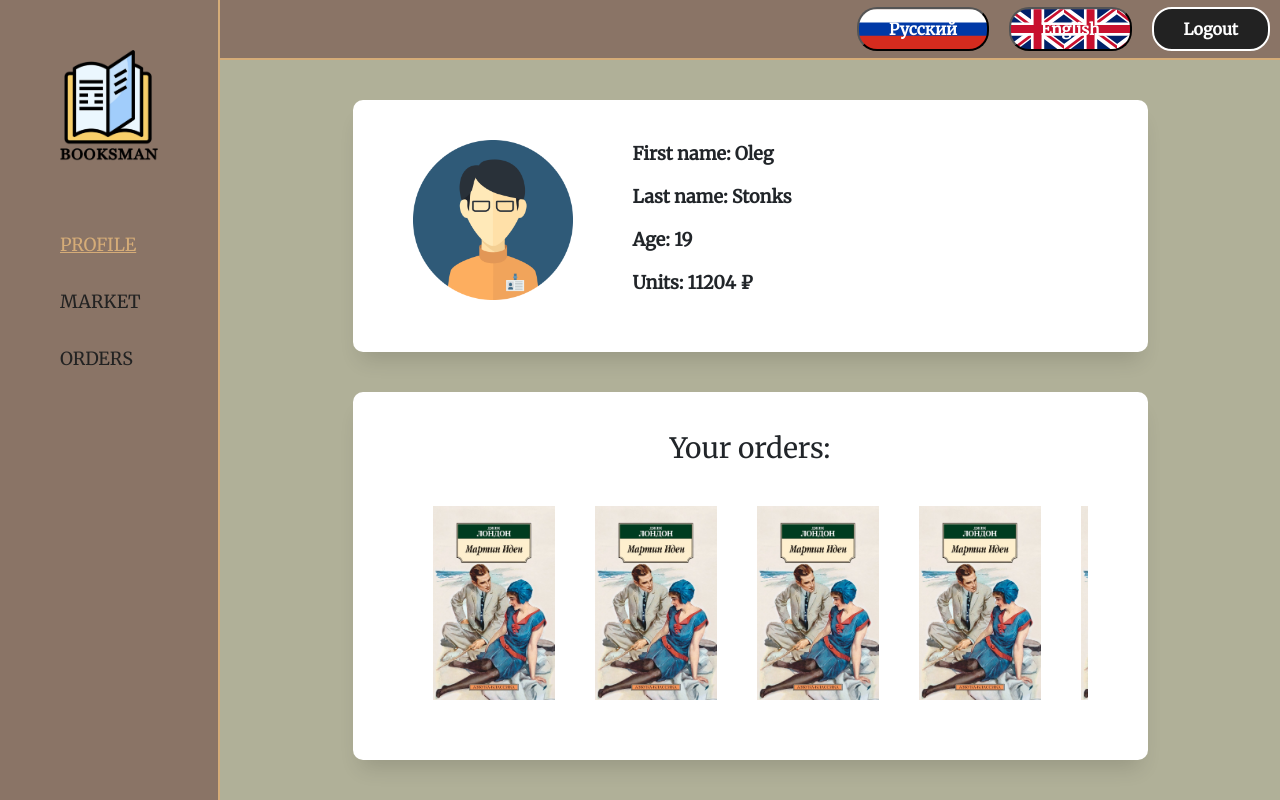
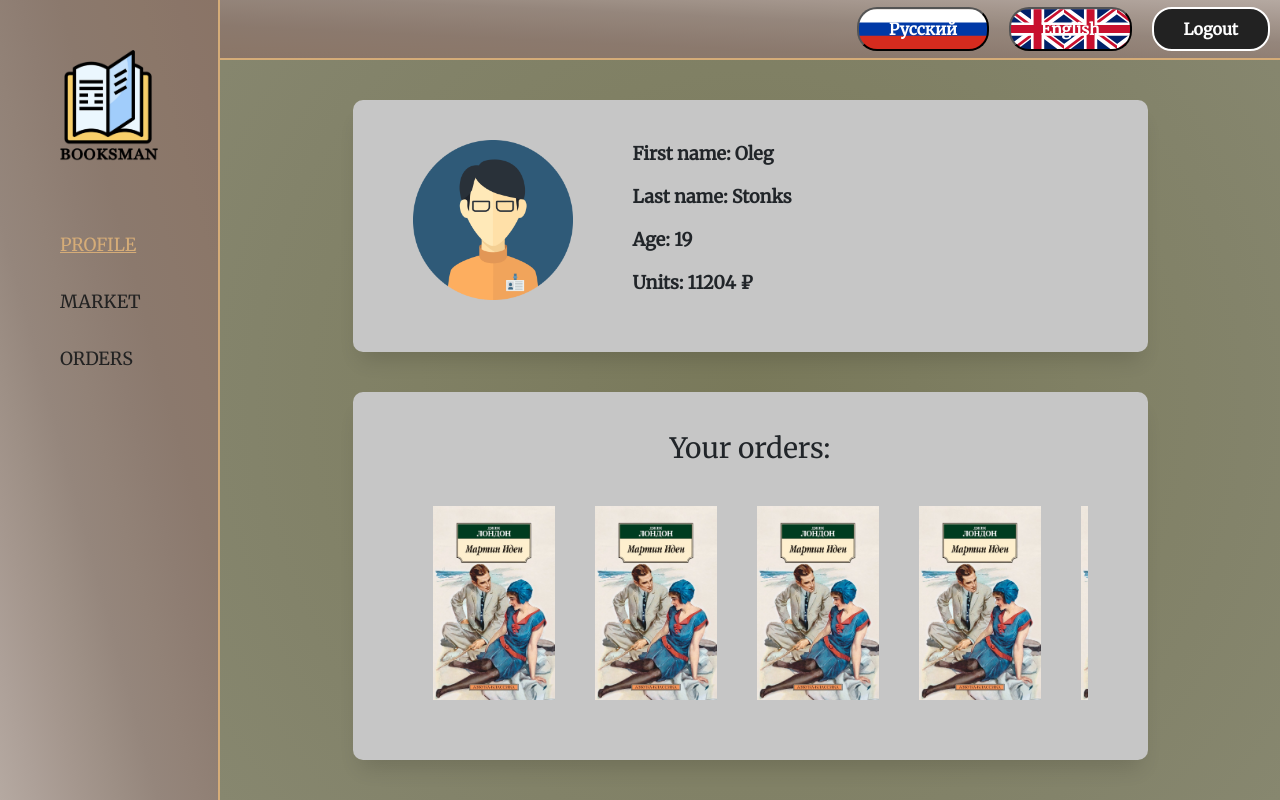
Before and after one commit to gzhel/booksman, a React (Create React App) app: page /profile in a window 1280 px wide. Built offline with nearby package versions, Linux system fonts and the light colour scheme; sample sign-in values are in the browser's storage.

Commit message:
0.0.4: BM - gradient colors

```diff
--- a/src/assets/styles/components/_card.scss
+++ b/src/assets/styles/components/_card.scss
@@ -6,7 +6,7 @@
     box-shadow: 0 15px 21px -8px rgba(0, 0, 0, .14);
     border: none;
     border-radius: 10px;
-    background: #fff;
+    background: #C6C6C6;
     padding: 40px 60px;
   }
 }
--- a/src/bootstrap/layout/_Layout.scss
+++ b/src/bootstrap/layout/_Layout.scss
@@ -6,7 +6,7 @@
     display: flex;
     justify-content: flex-end;
     align-items: center;
-    background-color: $layout-color;
+    background: linear-gradient(to right top, #8a7466, #8a7568, #8b7769, #8b786b, #8b796d, #8e7d72, #928277, #95867c, #9d8f85, #a5978e, #ada098, #b5a9a1);
     height: 60px;
     width: 100%;
     border-bottom: 2px solid $primary-color;
@@ -25,7 +25,7 @@
     padding-top: 50px;
     width: 220px;
     height: 100%;
-    background-color: $layout-color;
+    background: linear-gradient(to left bottom, #8a7466, #8a7568, #8b7769, #8b786b, #8b796d, #8e7d72, #928277, #95867c, #9d8f85, #a5978e, #ada098, #b5a9a1);
     border-right: 2px solid $primary-color;
     &--logo {
       margin: 0 auto 40px auto;
--- a/src/pages/auth/_AuthPage.scss
+++ b/src/pages/auth/_AuthPage.scss
@@ -5,7 +5,7 @@
   display: flex;
   flex-direction: column;
   justify-content: space-between;
-  background: $layout-color;
+  background: radial-gradient(circle, #8a7466, #68554f, #463937, #261f20, #000000);
 
   &__header {
     display: flex;
--- a/src/pages/profile/_ProfilePage.scss
+++ b/src/pages/profile/_ProfilePage.scss
@@ -4,7 +4,7 @@
   &__background {
     width: 100%;
     height: 100vh;
-    background-color: $bg-light;
+    background: radial-gradient(circle, #79795a, #7c7c5f, #808064, #83836a, #87876f);
     padding-top: 60px;
   }
 }
```
